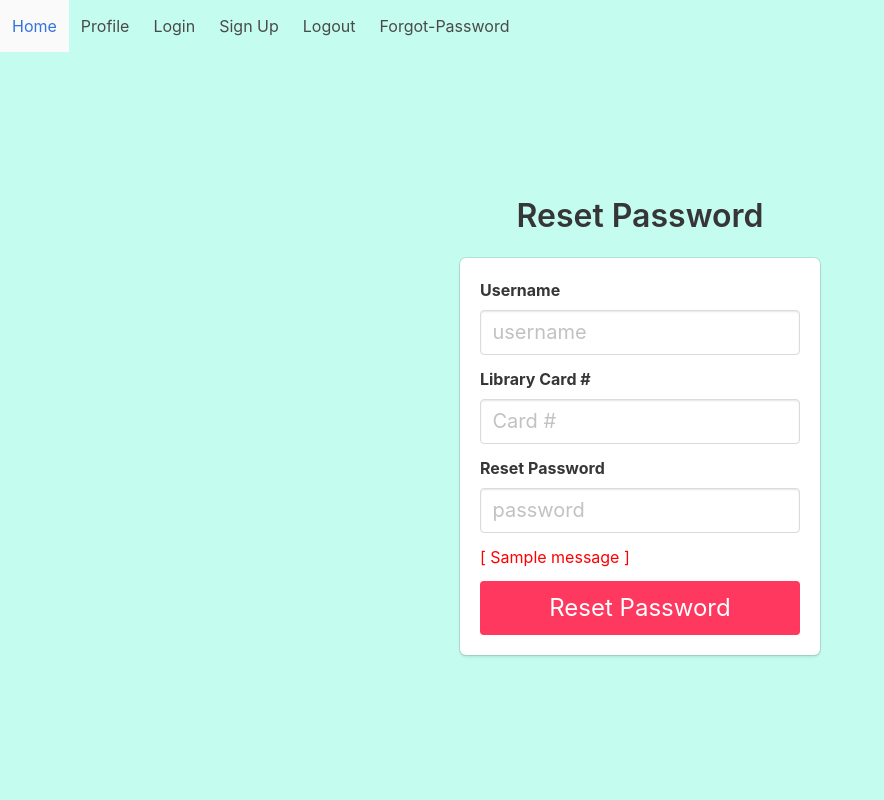
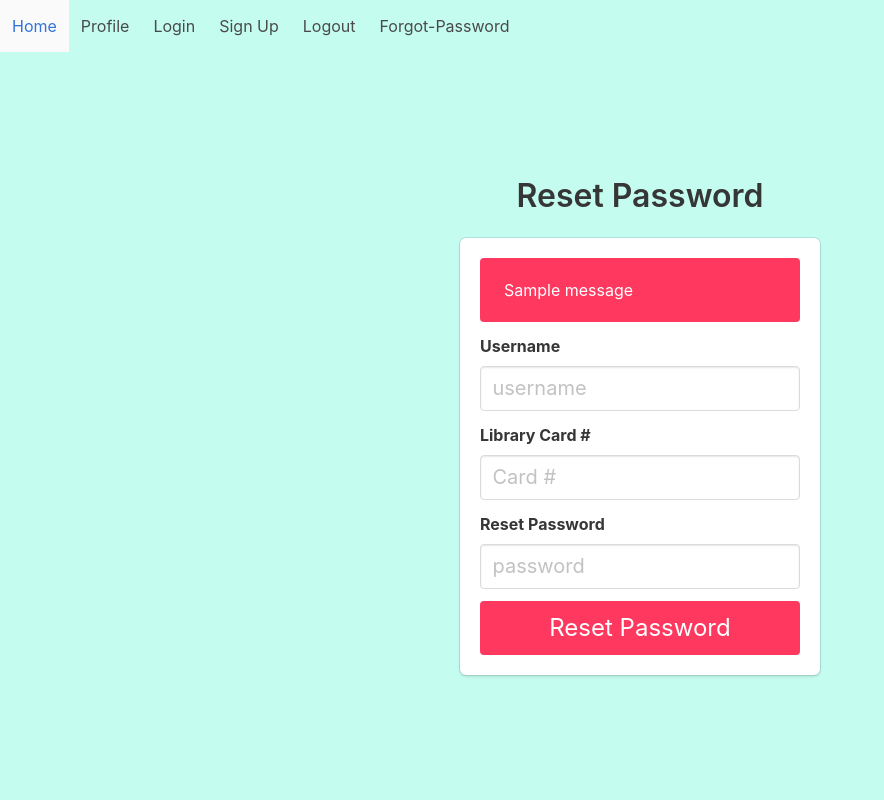
Before and after one commit to NRizzoInc/full-stack-library, a Flask app: page /forgot-password in a window 1280 px wide. Shown: the whole page, without its empty margins (0-884 px from the left). Run offline with Flask 2, Linux system fonts and the light colour scheme; tables that the repository leaves empty hold one stand-in row (values such as "Sample post"); one stand-in notice (Sample message) is shown; parts of the project's set-up code (start-up, migrations or seed data) failed here and were passed over.

Commit message:
[feat] better flashed messages

```diff
--- a/src/frontend/templates/base.html
+++ b/src/frontend/templates/base.html
@@ -14,7 +14,7 @@
 <section class="hero is-fullheight" style="background-color:#C4FCEF;">
     <div class="hero-head">
         <nav class="navbar">
-            <div id="navbarMenuHeroA" class="navbar-menu">
+            <div class="navbar-menu">
                 <div class="navbar-start">
                     <a href="{{ url_for('index') }}" class="navbar-item">
                         Home
--- a/src/frontend/templates/flash.html
+++ b/src/frontend/templates/flash.html
@@ -1,21 +1,7 @@
-<head>
-    <link rel="icon" href="../static/images/library_icon.png">
-    <style>
-        .flash-err {
-            color: red;
-        }
-    </style>
-</head>
-<body>
-    {% with messages = get_flashed_messages() %}
-        {% if messages %}
-        <!-- <h1>Alerts:</h1> -->
-        <div class="flash-err flash">
-            {% for message in messages %}
-                [ {{ message }} ]
-            {% endfor %}
-        </div>
-        {% endif %}
-    {% endwith %}
-    {% block body %}{% endblock %}
-</body>
+{% with messages = get_flashed_messages() %}
+{% if messages %}
+    <div class="notification is-danger">
+        {{ messages[0] }}
+    </div>
+{% endif %}
+{% endwith %}
--- a/src/frontend/templates/forgotPasswordForm.html
+++ b/src/frontend/templates/forgotPasswordForm.html
@@ -13,6 +13,11 @@
         <div class="box">
             <form action="" method="post" novalidate>
                 {{ form.hidden_tag() }}
+                <div class="field">
+                    <div class="control">
+                    {% include "flash.html" %}
+                    </div>
+                </div>
                 <div class="field">
                     <div class="control">
                         {{ form.username.label(class="label") }}
@@ -40,11 +45,6 @@
                     {% endfor %}
                     </div>
                 </div>
-                <div class="field">
-                    <div class="control">
-                    {% include "flash.html" %}
-                    </div>
-                </div>
                 <p>{{ form.submit(class="button is-block is-info is-large is-fullwidth is-danger") }}</p>
             </form>
         </div>
--- a/src/frontend/templates/index.html
+++ b/src/frontend/templates/index.html
@@ -9,6 +9,11 @@
         <div class="box">
             <form action="/search_book", method="post">
                 {{ form.hidden_tag() }}
+                <div class="field">
+                    <div class="control">
+                    {% include "flash.html" %}
+                    </div>
+                </div>
                 <div class="field">
                     <div class="control">
                         {{ form.book_title.label(class="label") }}
--- a/src/frontend/templates/registration.html
+++ b/src/frontend/templates/registration.html
@@ -1,4 +1,3 @@
-{% include "flash.html" %}
 {% extends "base.html" %}
 
 <body>
@@ -9,6 +8,11 @@
         <div class="box">
             <form action="" method="post">
                 {{ form.hidden_tag() }}
+                <div class="field">
+                    <div class="control">
+                        {% include "flash.html" %}
+                    </div>
+                </div>
                 <div class="field">
                     <div class="control">
                         {{ form.fname.label(class="label") }}
```
Also changed, not shown: src/frontend/templates/login.html (+5 -5 lines).
